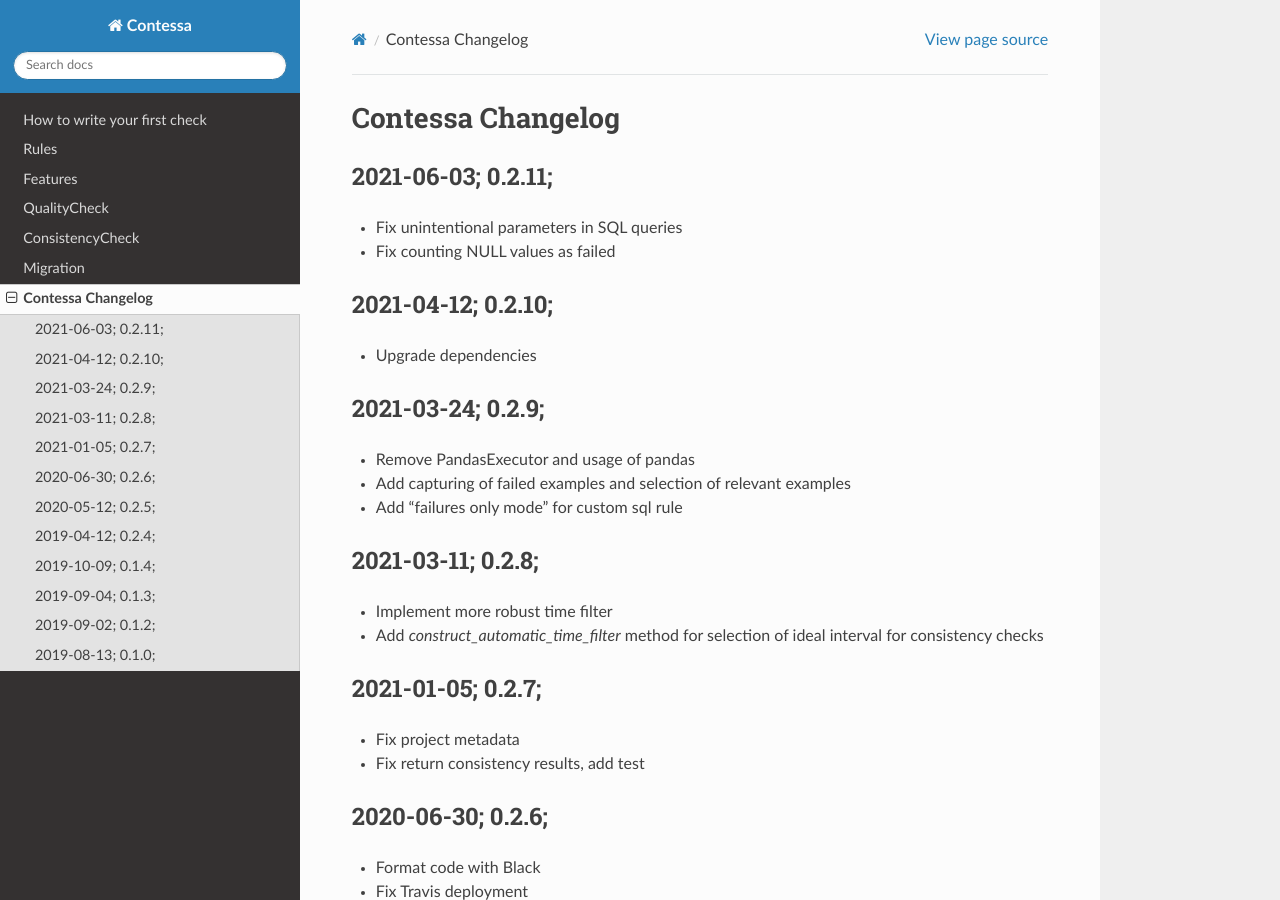
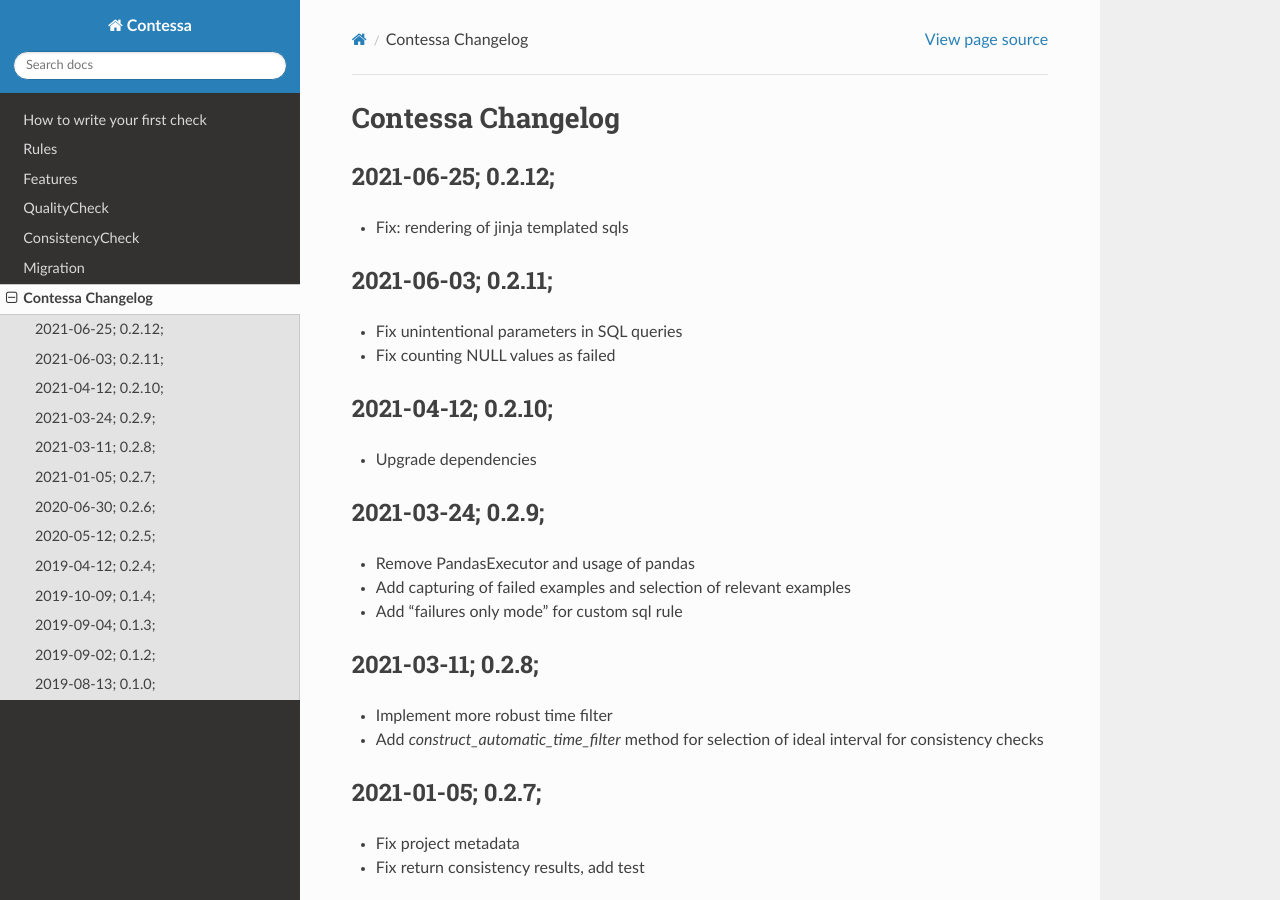
Before and after one commit to kiwicom/contessa, a Sphinx documentation site: the page built from docs/changelog.rst, in a window 1280 px wide and 900 px high. Built offline with Sphinx 7.4.7 and the Read the Docs theme 2.0.0, drawn with Linux system fonts in a browser that asks for light colours.

Commit message:
Release 0.2.12

```diff
--- a/contessa/__init__.py
+++ b/contessa/__init__.py
@@ -6,7 +6,7 @@
 check on load in temporary table.
 """
 
-__version__ = "0.2.11"
+__version__ = "0.2.12"
 
 # Start ignoring PyUnusedCodeBear
 from .consistency_checker import ConsistencyChecker
--- a/docs/changelog.rst
+++ b/docs/changelog.rst
@@ -1,5 +1,10 @@
 Contessa Changelog
 ============================================
+
+2021-06-25; 0.2.12;
+--------------------------------------------
+
+- Fix: rendering of jinja templated sqls
 
 2021-06-03; 0.2.11;
 --------------------------------------------
```
